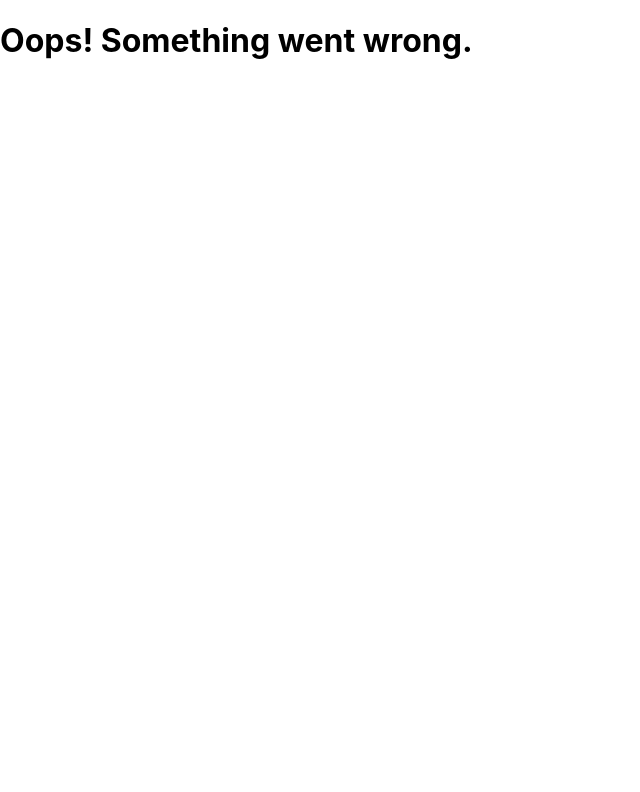
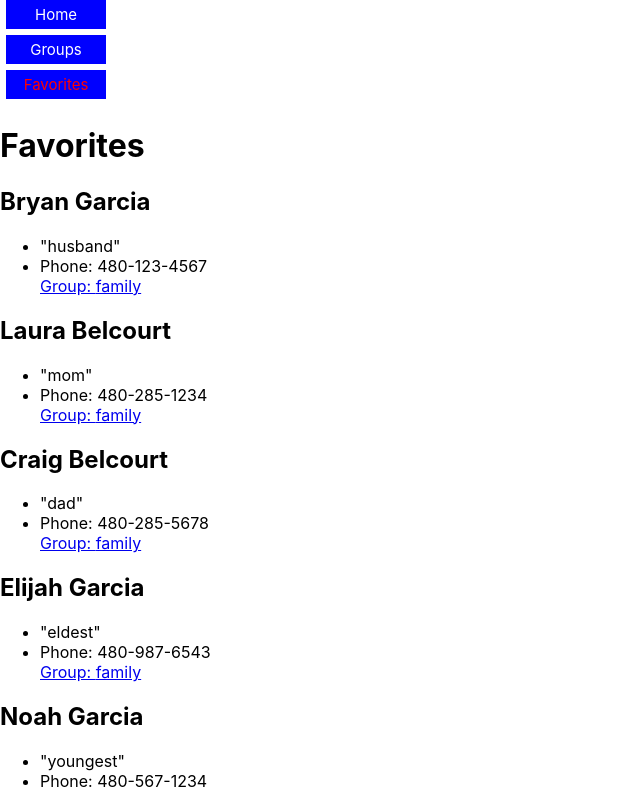
Before and after one commit to belc0011/address-book-app, a React (Create React App) app: page /favorites in a window 1280 px wide. Shown: the top 792 px of the page, without its empty margins (0-640 px from the left). Built offline with nearby package versions, Linux system fonts and the light colour scheme; data requests are answered from the project's data file.

Commit message:
fix fetch request in favorites

```diff
--- a/src/Favorites.js
+++ b/src/Favorites.js
@@ -1,16 +1,16 @@
 import React from 'react';
 import NavBar from './NavBar';
 import { useEffect, useState} from'react';
+import ContactCard from './ContactCard';
 
 function Favorites() {
     const [favorites, setFavorites] = useState([]);
     useEffect(() => {
-        fetch("http://localhost:3000/")
+        fetch("http://localhost:3000/contacts")
         .then(res => res.json())
         .then(data => setFavorites(data))
         .catch(error => console.error(error));
      }, [])
-
     return (
         <div>
             <header>
@@ -19,7 +19,7 @@ function Favorites() {
             <main>
                 <h1>Favorites</h1>
                 <div>
-                    {favorites.filter(contact => contact.favorite === "true")
+                    {favorites.filter(contact => contact.favorite)
                     .map(contact => {
                         return (
                             <ContactCard name={contact.name} phone={contact.phone} nickname={contact.nickname} favorite={contact.favorite} key={contact.id} group={contact.group}/>
--- a/src/NavBar.js
+++ b/src/NavBar.js
@@ -5,10 +5,13 @@ function NavBar() {
     return (
         <nav>
             <div>
-            <NavLink to="/" className="nav-link">Home</NavLink>
+                <NavLink to="/" className="nav-link">Home</NavLink>
             </div>
             <div>
-            <NavLink to="/groups" className="nav-link">Groups</NavLink>
+                <NavLink to="/groups" className="nav-link">Groups</NavLink>
+            </div>
+            <div>
+                <NavLink to="/favorites" className="nav-link">Favorites</NavLink>
             </div>
         </nav>
     )
--- a/src/index.css
+++ b/src/index.css
@@ -15,7 +15,7 @@ code {
 .nav-link{
   display: inline-block;
   box-sizing: border-box;
-  width: 60px;
+  width: 100px;
   padding: 5px;
   margin: 0 6px 6px;
   background: blue;
--- a/src/routes.js
+++ b/src/routes.js
@@ -2,6 +2,7 @@ import React from 'react';
 import AddressBook from './AddressBook';
 import Groups from './Groups';
 import ErrorPage from './ErrorPage';
+import Favorites from './Favorites';
 
 
 const routes = [
@@ -15,6 +16,11 @@ const routes = [
         element: <Groups />,
         errorElement: <ErrorPage />
       },
+      {
+        path: "/favorites",
+        element: <Favorites />,
+        errorElement: <ErrorPage />
+      },
     ];
 
     export default routes;
```
